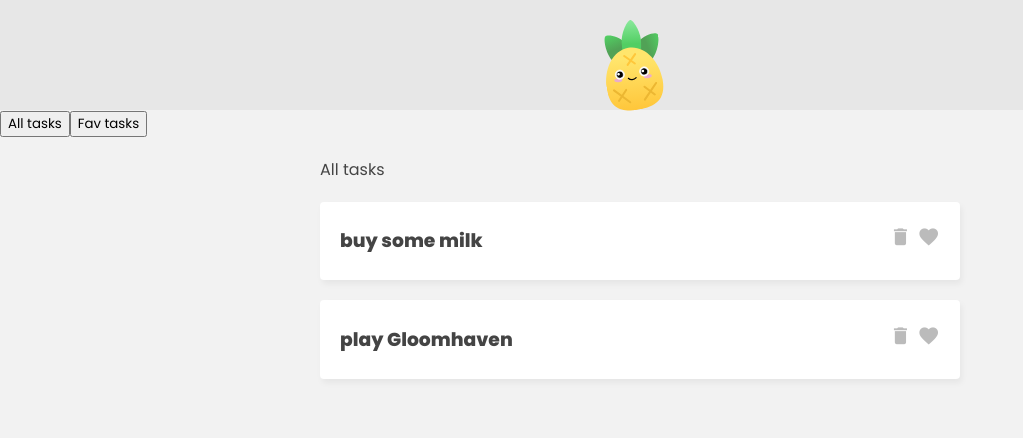
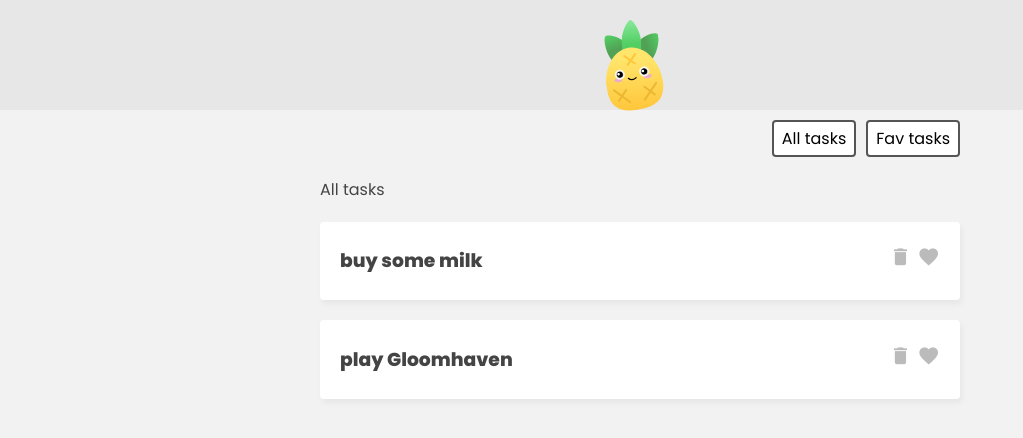
Before and after one commit to Jonathaneche/Pinia-ToDoList, a Vue app: page / in a window 1280 px wide. Shown: the top 438 px of the page, without its empty margins (0-1023 px from the left). Built offline with nearby package versions, Linux system fonts and the light colour scheme.

Commit message:
agregando estilos a los botones del All Tasks y Favs Tasks

```diff
--- a/src/assets/main.css
+++ b/src/assets/main.css
@@ -66,3 +66,22 @@
   cursor: pointer;
   color: #bbb;
 }
+
+/* filter nav */
+.filter {
+  width: 640px;
+  margin: 10px auto;
+  text-align: right;
+}
+
+.filter button {
+  display: inline-block;
+  margin-left: 10px;
+  background: #fff;
+  border: 2px solid #555;
+  border-radius: 4px;
+  padding: 4px 8px;
+  cursor: pointer;
+  font-size: 0.8em;
+  font-size: 1em;
+}
```
